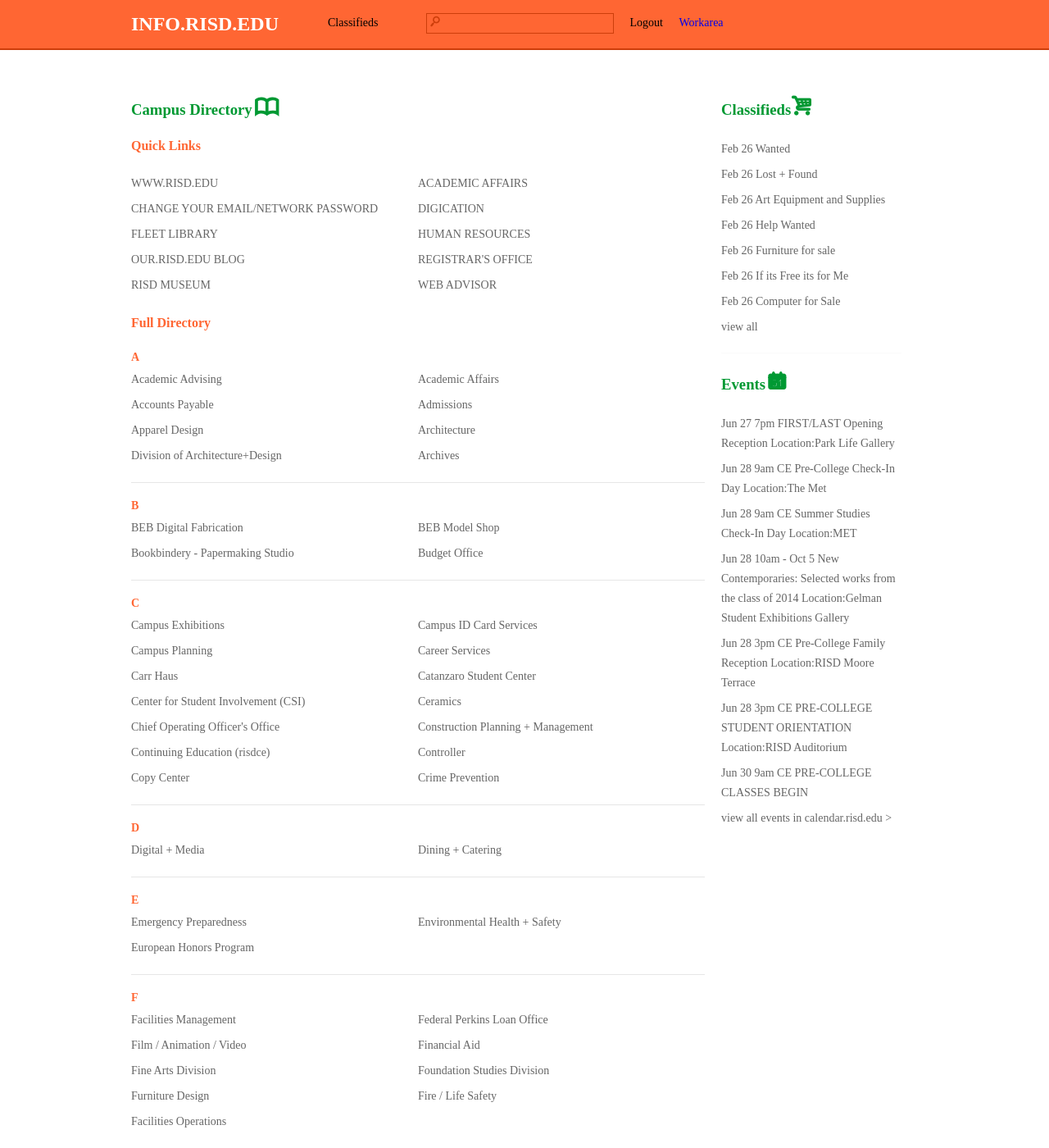
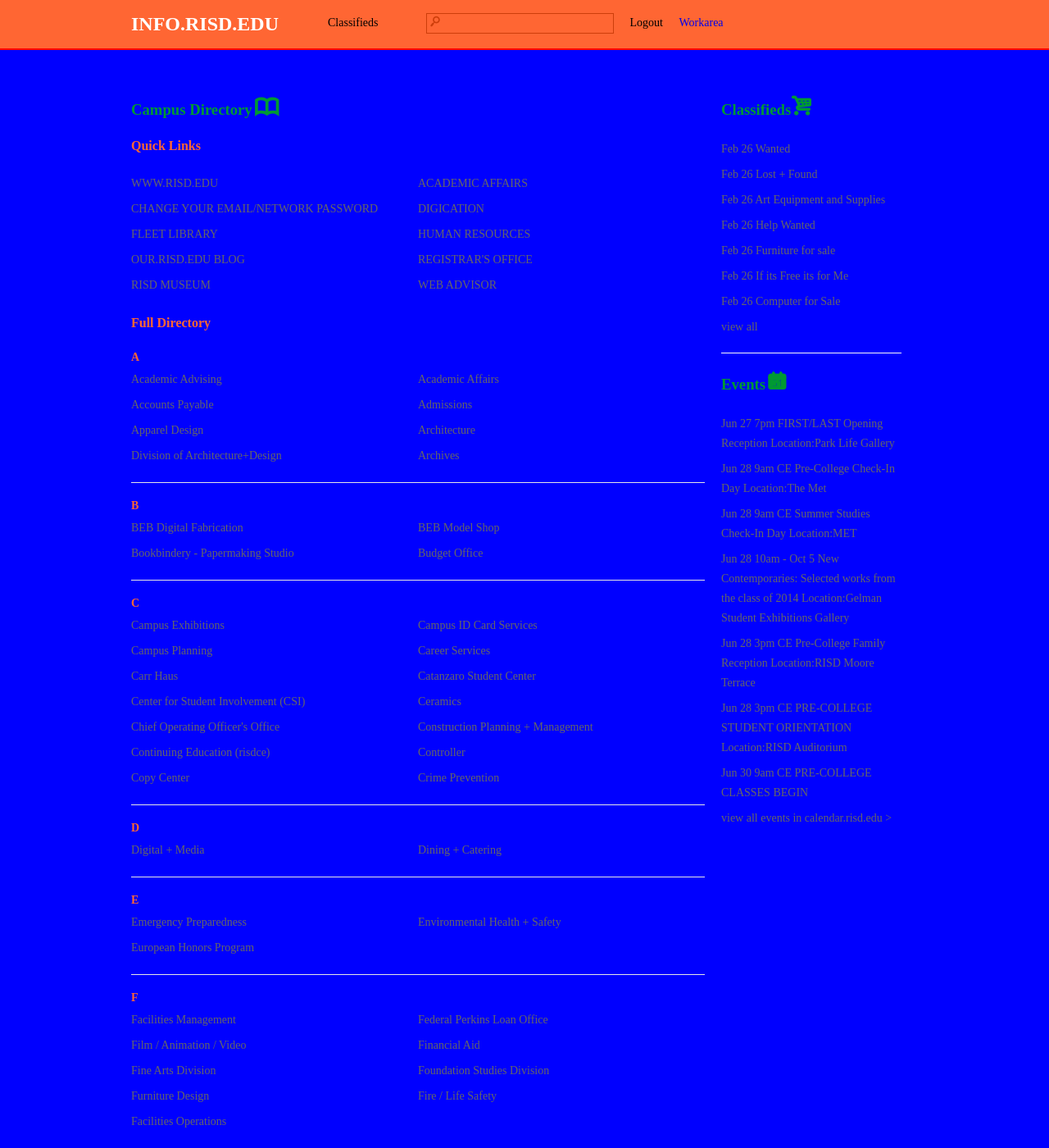
Before and after one commit to micahmicah/info, a Jekyll site: the page built from index.html, in a window 1280 px wide and 1400 px high. Shown: the whole window at 82% size. Built offline with Jekyll 4.4.1, drawn with Linux system fonts in a browser that asks for light colours; some web fonts are replaced.

Commit message:
push test

```diff
--- a/assets/style/css/site.css
+++ b/assets/style/css/site.css
@@ -900,7 +900,8 @@
   font-style: normal; }
 
 body {
-  margin-top: 6em; }
+  margin-top: 6em;
+  background: blue; }
 
 a:link, a:visited {
   text-decoration: none; }
@@ -930,7 +931,7 @@
   width: 100%;
   z-index: 2;
   top: 0em;
-  border-bottom: 2px solid #cd3e0b; }
+  border-bottom: 2px solid red; }
 
 .directory-group li a:hover {
   background: #fafafa;
--- a/assets/style/scss/module.scss
+++ b/assets/style/scss/module.scss
@@ -8,6 +8,7 @@
 
 body{
 	margin-top:6em;
+	background:blue;
 }
 
 a:link, a:visited{
@@ -42,7 +43,7 @@
 	width:100%;
 	z-index:2;
 	top:0em;
-	border-bottom:2px solid $dark-orange;
+	border-bottom:2px solid red;
 }
 
 a.logo{
```
Also changed, not shown: 1 other file.
